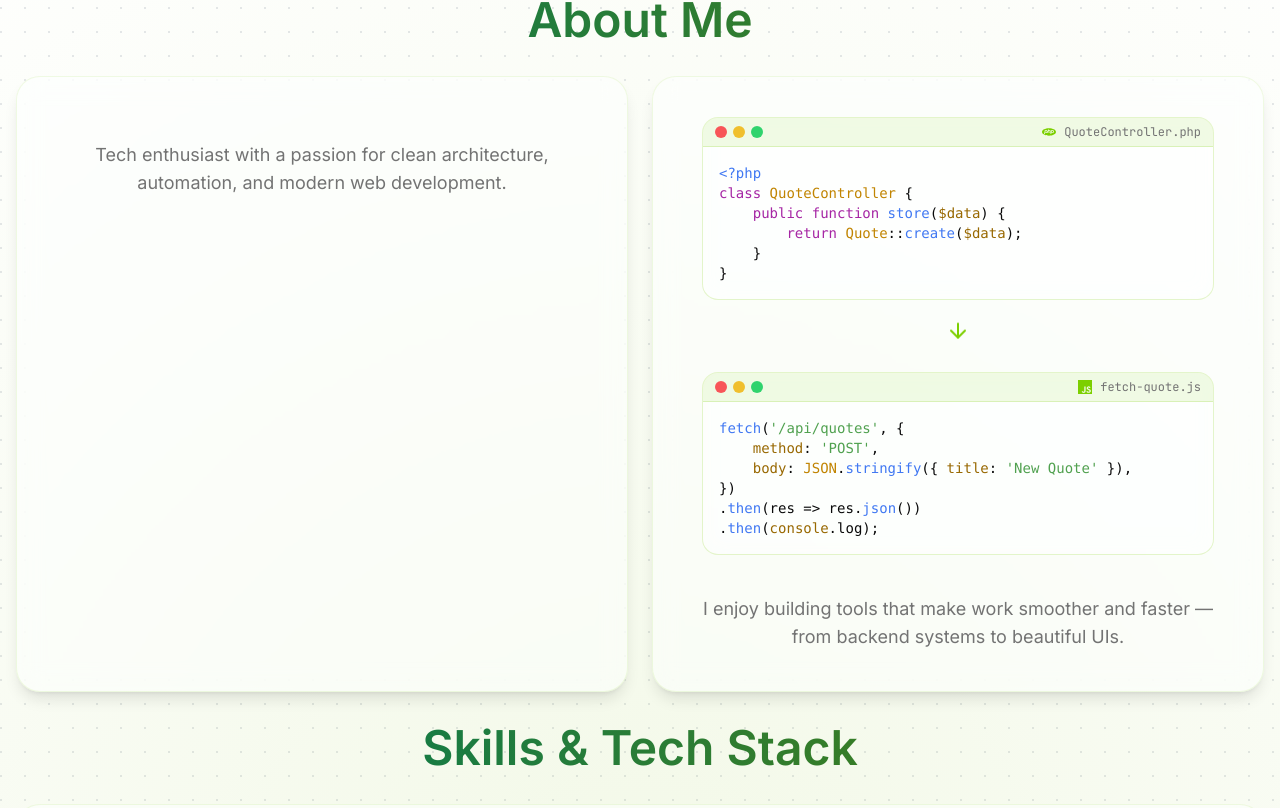
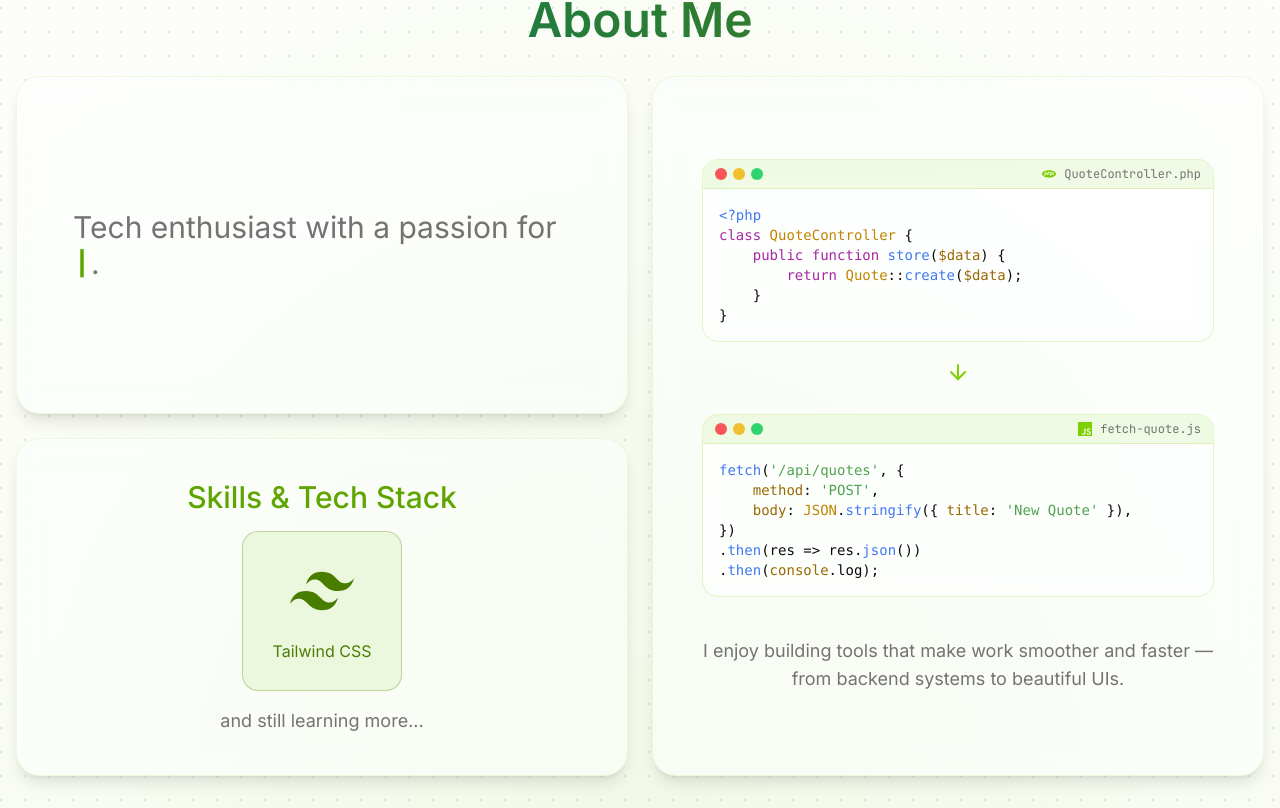
Before and after one commit to toby-ng11/my-porfolio, a Next.js app: page / in a window 1280 px wide. Shown: the part 809-1617 px from the top of the page. Built offline with nearby package versions, Linux system fonts and the light colour scheme.

Commit message:
v0.4: about section complete

```diff
--- a/components/about-showcase.tsx
+++ b/components/about-showcase.tsx
@@ -5,13 +5,14 @@ import javascript from 'highlight.js/lib/languages/javascript';
 import php from 'highlight.js/lib/languages/php';
 
 import GlassCard from '@/components/glass-card';
+import { cn } from '@/lib/utils';
 import { ArrowDown } from 'lucide-react';
 import { SiJavascript, SiPhp } from 'react-icons/si';
 
 hljs.registerLanguage('php', php);
 hljs.registerLanguage('javascript', javascript);
 
-export default function BackendFrontendShowcase() {
+export default function BackendFrontendShowcase({ className }: { className?: string }) {
     const backendCode = hljs.highlight(
         `<?php
 class QuoteController {
@@ -33,7 +34,7 @@ class QuoteController {
     ).value;
 
     return (
-        <GlassCard className="flex flex-col items-center justify-center space-y-6 text-center">
+        <GlassCard className={cn('flex flex-col items-center justify-center space-y-6 text-center', className)}>
             <div className="bg-background/40 w-full max-w-lg overflow-hidden rounded-2xl border border-lime-500/20 backdrop-blur-md">
                 {/* Header bar */}
                 <div className="flex items-center justify-between border-b border-lime-500/20 bg-lime-500/10 px-3 py-1.5">
--- a/components/about-tech-icons.tsx
+++ b/components/about-tech-icons.tsx
@@ -1,6 +1,7 @@
 'use client';
 
-import { AnimatePresence, motion } from 'framer-motion';
+import { AnimatePresence } from 'motion/react';
+import * as motion from 'motion/react-client';
 import { useEffect, useState } from 'react';
 import { BsMicrosoft } from 'react-icons/bs';
 import { SiGithub, SiInertia, SiLaravel, SiReact, SiShadcnui, SiTailwindcss, SiTypescript } from 'react-icons/si';
@@ -19,7 +20,6 @@ const techStack = [
 export default function TechIcons() {
     const [index, setIndex] = useState(0);
 
-    // cycle every 2.5s
     useEffect(() => {
         const interval = setInterval(() => {
             setIndex((prev) => (prev + 1) % techStack.length);
@@ -31,40 +31,24 @@ export default function TechIcons() {
 
     return (
         <div className="flex flex-col items-center justify-center gap-4">
-            <div className="relative h-32 w-32">
-                <AnimatePresence mode="wait">
+            <div className="relative size-36 md:size-40">
+                <AnimatePresence mode="popLayout">
                     <motion.a
                         key={current.name}
                         href={current.href}
                         target="_blank"
                         rel="noopener noreferrer"
-                        className="group bg-muted/20 absolute inset-0 flex items-center justify-center rounded-2xl border border-lime-700/30 text-lime-700 transition-all duration-300 hover:border-lime-500/60 hover:shadow-[0_0_25px_-5px_rgba(163,230,53,0.5)] dark:text-lime-500"
-                        initial={{ opacity: 0, y: 20, scale: 0.9 }}
-                        animate={{ opacity: 1, y: 0, scale: 1 }}
-                        exit={{ opacity: 0, y: -20, scale: 0.9 }}
-                        transition={{ duration: 0.6, ease: 'easeInOut', delay: 0.25 }}
+                        className="group absolute inset-0 flex flex-col items-center justify-center gap-4 rounded-2xl border border-lime-700/30 bg-lime-500/10 p-4 text-lime-700 duration-300 hover:border-lime-500/60 hover:shadow-[0_0_25px_-5px_rgba(163,230,53,0.5)] dark:text-lime-500"
+                        initial={{ x: -100, opacity: 0, scale: 0.9 }}
+                        animate={{ x: 0, opacity: 1, scale: 1 }}
+                        exit={{ x: 200, opacity: 0, scale: 0.9 }}
+                        transition={{ duration: 0.6, ease: 'easeInOut' }}
                     >
-                        <current.Icon className="size-16 transition-all duration-300 group-hover:drop-shadow-[0_0_12px_rgba(163,230,53,0.8)]" />
+                        <current.Icon className="size-12 transition-all duration-300 group-hover:drop-shadow-[0_0_12px_rgba(163,230,53,0.8)] md:size-16" />
+                        {current.name}
                     </motion.a>
                 </AnimatePresence>
             </div>
-
-            <AnimatePresence mode="wait">
-                <motion.p
-                    key={current.name + '-label'}
-                    className="text-lg font-medium text-lime-700 dark:text-lime-500"
-                    initial={{ opacity: 0, y: 10 }}
-                    animate={{ opacity: 1, y: 0 }}
-                    exit={{ opacity: 0, y: -10 }}
-                    transition={{
-                        duration: 0.4,
-                        ease: 'easeInOut',
-                        delay: 0.5,
-                    }}
-                >
-                    {current.name}
-                </motion.p>
-            </AnimatePresence>
         </div>
     );
 }
--- /dev/null
+++ b/components/about-tech.tsx
@@ -0,0 +1,43 @@
+'use client';
+
+import { useEffect, useState } from 'react';
+import GlassCard from './glass-card';
+
+const traits = ['clean architecture', 'automation', 'modern web development', 'scalable systems', 'developer experience'];
+
+export default function AboutCard() {
+    const [index, setIndex] = useState(0);
+    const [text, setText] = useState('');
+    const [isDeleting, setIsDeleting] = useState(false);
+
+    useEffect(() => {
+        const current = traits[index];
+        const speed = isDeleting ? 60 : 150; // typing vs deleting speed
+
+        const timeout = setTimeout(() => {
+            setText((prev) => (isDeleting ? current.substring(0, prev.length - 1) : current.substring(0, prev.length + 1)));
+
+            if (!isDeleting && text === current) {
+                setTimeout(() => setIsDeleting(true), 2000); // pause before deleting
+            } else if (isDeleting && text === '') {
+                setIsDeleting(false);
+                setIndex((prev) => (prev + 1) % traits.length);
+            }
+        }, speed);
+
+        return () => clearTimeout(timeout);
+    }, [text, isDeleting, index]);
+
+    return (
+        <GlassCard className="flex min-h-[250px] w-full items-center justify-center p-14">
+            <p className="text-muted-foreground mx-auto text-2xl md:text-3xl">
+                Tech enthusiast with a passion for{' '}
+                <span className="font-mono font-semibold text-lime-600 dark:text-lime-400">
+                    {text}
+                    <span className="animate-pulse">|</span>
+                </span>
+                .
+            </p>
+        </GlassCard>
+    );
+}
--- a/components/sections/about-section.tsx
+++ b/components/sections/about-section.tsx
@@ -5,6 +5,7 @@ import SectionTitle from '@/components/section-title';
 import { fadeUp } from '@/lib/animation';
 import * as motion from 'motion/react-client';
 import BackendFrontendShowcase from '../about-showcase';
+import AboutCard from '../about-tech';
 import TechIcons from '../about-tech-icons';
 
 export default function AboutSection() {
@@ -21,28 +22,17 @@ export default function AboutSection() {
                 About Me
             </SectionTitle>
 
-            <div className="grid grid-cols-1 gap-4 md:grid-cols-2 md:gap-6">
-                <GlassCard>
-                    <p className="text-muted-foreground mx-auto mt-6 max-w-3xl text-center text-lg">
-                        Tech enthusiast with a passion for clean architecture, automation, and modern web development.
-                    </p>
+            <div className="grid grid-cols-1 gap-4 md:grid-cols-2 md:grid-rows-2 md:gap-6">
+                <AboutCard />
+
+                <BackendFrontendShowcase className="row-span-2" />
+
+                <GlassCard className="w-full space-y-4">
+                    <p className="text-center text-3xl font-medium text-lime-600 dark:text-lime-400">Skills & Tech Stack</p>
+                    <TechIcons />
+                    <p className="text-muted-foreground mx-auto max-w-3xl text-center text-lg">and still learning more...</p>
                 </GlassCard>
-
-                <BackendFrontendShowcase />
             </div>
-
-            <SectionTitle className="bg-linear-to-r from-emerald-700 to-lime-700 bg-clip-text text-transparent dark:from-emerald-500 dark:to-yellow-500">
-                Skills & Tech Stack
-            </SectionTitle>
-
-            <GlassCard>
-                <div className="flex flex-col items-center space-y-2">
-                    <TechIcons />
-                    <p className="text-muted-foreground mx-auto mt-6 max-w-3xl text-center text-lg">
-                        and still learning more...
-                    </p>
-                </div>
-            </GlassCard>
         </motion.section>
     );
 }
```
